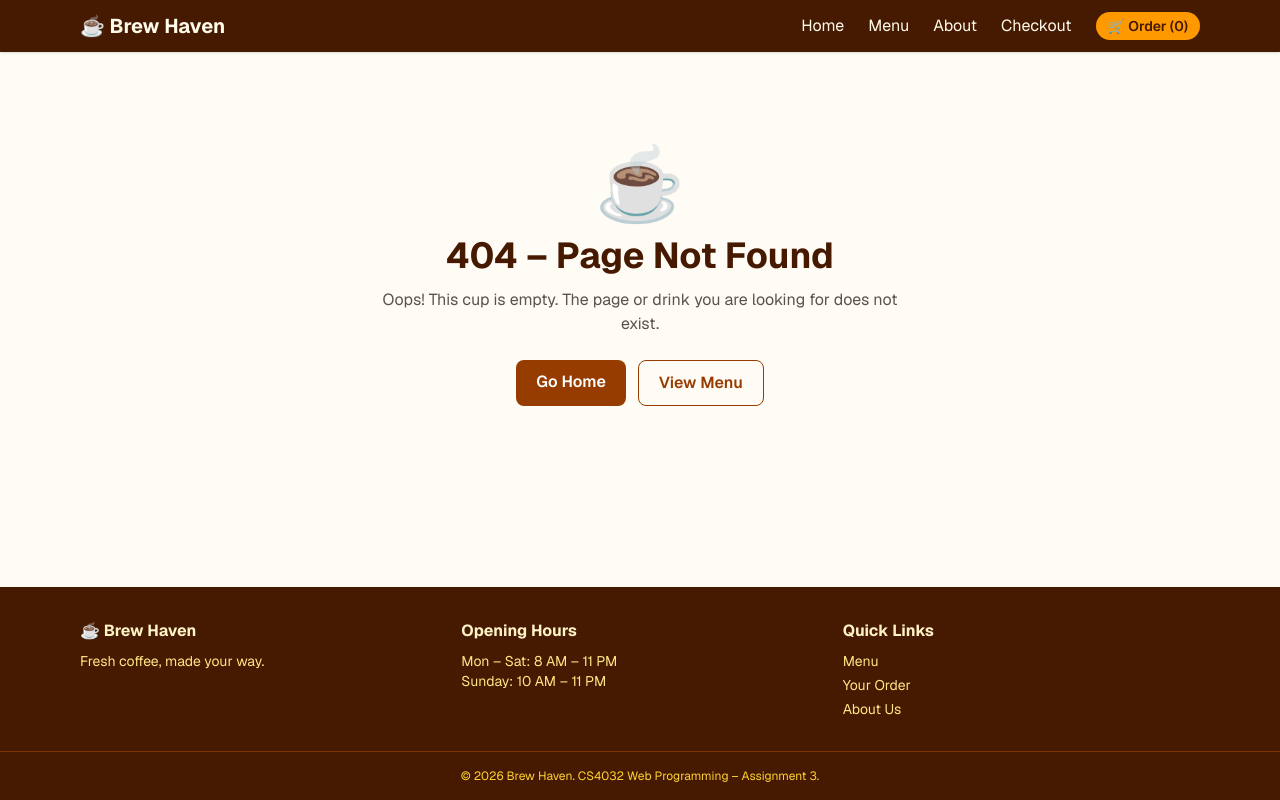
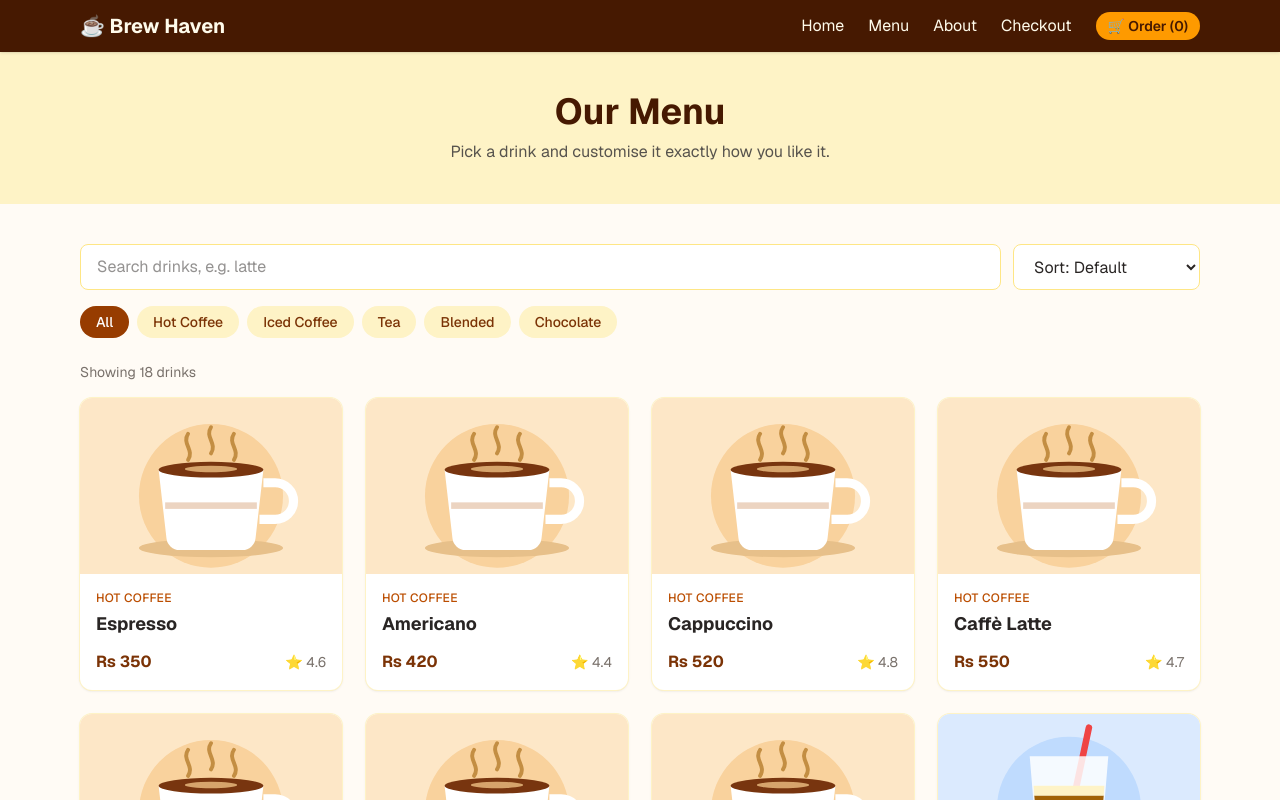
Before and after one commit to sannan45khan-lang/coffee-shop-A3, a Next.js app: page /menu in a window 1280 px wide. Before the commit this address had no page. Shown: the top 800 px of the page. Built offline with nearby package versions, Linux system fonts and the light colour scheme.

Commit message:
Add menu listing with search, filter and sort, drink detail dynamic route and loading page

```diff
--- /dev/null
+++ b/app/menu/[id]/page.tsx
@@ -0,0 +1,76 @@
+import type { Metadata } from "next";
+import Image from "next/image";
+import Link from "next/link";
+import { notFound } from "next/navigation";
+import { drinks, getDrinkById } from "@/data/drinks";
+import DrinkCustomizer from "@/components/DrinkCustomizer";
+
+// Build one page for every drink at build time: /menu/espresso, /menu/cappuccino, ...
+export function generateStaticParams() {
+  return drinks.map((drink) => ({ id: drink.id }));
+}
+
+// Each drink page gets its own title and description.
+export async function generateMetadata({ params }: PageProps<"/menu/[id]">): Promise<Metadata> {
+  const { id } = await params;
+  const drink = getDrinkById(id);
+
+  if (!drink) {
+    return { title: "Drink not found" };
+  }
+  return { title: drink.name, description: drink.description };
+}
+
+// Dynamic route: reads the id from the URL and shows that drink.
+// Server Component; only the DrinkCustomizer inside is a Client Component.
+export default async function DrinkDetailPage({ params }: PageProps<"/menu/[id]">) {
+  const { id } = await params;
+  const drink = getDrinkById(id);
+
+  if (!drink) {
+    notFound(); // shows app/not-found.tsx
+  }
+
+  return (
+    <div className="mx-auto max-w-6xl px-4 py-10">
+      <Link href="/menu" className="text-sm font-medium text-amber-800 hover:underline">
+        ← Back to menu
+      </Link>
+
+      <div className="mt-4 grid gap-8 lg:grid-cols-2">
+        <div>
+          <Image
+            src={drink.image}
+            alt={drink.name}
+            width={600}
+            height={450}
+            priority
+            className="w-full rounded-2xl shadow-md"
+          />
+
+          <p className="mt-6 text-sm font-medium uppercase tracking-wide text-amber-700">{drink.category}</p>
+          <h1 className="text-3xl font-bold text-amber-950 md:text-4xl">{drink.name}</h1>
+          <p className="mt-3 text-stone-600">{drink.description}</p>
+
+          <div className="mt-6 grid grid-cols-3 gap-3 text-center">
+            <div className="rounded-lg bg-amber-100 p-3">
+              <p className="text-xs text-stone-500">From</p>
+              <p className="font-bold text-amber-900">Rs {drink.price}</p>
+            </div>
+            <div className="rounded-lg bg-amber-100 p-3">
+              <p className="text-xs text-stone-500">Calories</p>
+              <p className="font-bold text-amber-900">{drink.calories} kcal</p>
+            </div>
+            <div className="rounded-lg bg-amber-100 p-3">
+              <p className="text-xs text-stone-500">Caffeine</p>
+              <p className="font-bold text-amber-900">{drink.caffeineMg} mg</p>
+            </div>
+          </div>
+          <p className="mt-3 text-sm text-stone-500">⭐ {drink.rating} / 5 customer rating</p>
+        </div>
+
+        <DrinkCustomizer drink={drink} />
+      </div>
+    </div>
+  );
+}
--- /dev/null
+++ b/app/menu/loading.tsx
@@ -0,0 +1,13 @@
+// Shown automatically by Next.js while a /menu page is loading.
+export default function MenuLoading() {
+  return (
+    <div className="mx-auto max-w-6xl px-4 py-10">
+      <p className="mb-6 text-center text-lg font-medium text-amber-800">☕ Brewing the menu...</p>
+      <div className="grid gap-6 sm:grid-cols-2 lg:grid-cols-3 xl:grid-cols-4">
+        {[1, 2, 3, 4, 5, 6, 7, 8].map((n) => (
+          <div key={n} className="h-72 animate-pulse rounded-xl bg-amber-100" />
+        ))}
+      </div>
+    </div>
+  );
+}
--- /dev/null
+++ b/app/menu/page.tsx
@@ -0,0 +1,22 @@
+import type { Metadata } from "next";
+import { drinks } from "@/data/drinks";
+import PageHeader from "@/components/PageHeader";
+import MenuBrowser from "@/components/MenuBrowser";
+
+export const metadata: Metadata = {
+  title: "Menu",
+  description: "Browse all our coffees, teas, frappes and hot chocolates. Search, filter and sort.",
+};
+
+// Server Component: it loads the data and passes it to the MenuBrowser
+// Client Component, which handles search, filter and sort.
+export default function MenuPage() {
+  return (
+    <div>
+      <PageHeader title="Our Menu" subtitle="Pick a drink and customise it exactly how you like it." />
+      <div className="mx-auto max-w-6xl px-4 py-10">
+        <MenuBrowser drinks={drinks} />
+      </div>
+    </div>
+  );
+}
--- /dev/null
+++ b/components/DrinkCard.tsx
@@ -0,0 +1,40 @@
+import Image from "next/image";
+import Link from "next/link";
+import { Drink } from "@/data/types";
+
+// Reused on the Home page (with description + "Popular" label)
+// and on the Menu page (compact, without description).
+
+interface DrinkCardProps {
+  drink: Drink;
+  showDescription?: boolean;
+  label?: string;
+}
+
+export default function DrinkCard({ drink, showDescription = false, label }: DrinkCardProps) {
+  return (
+    <Link
+      href={`/menu/${drink.id}`}
+      className="flex flex-col overflow-hidden rounded-xl bg-white shadow-sm ring-1 ring-amber-100 transition hover:-translate-y-1 hover:shadow-md"
+    >
+      <div className="relative">
+        <Image src={drink.image} alt={drink.name} width={400} height={300} className="h-44 w-full object-cover" />
+        {label && (
+          <span className="absolute left-3 top-3 rounded-full bg-amber-800 px-3 py-1 text-xs font-semibold text-white">
+            {label}
+          </span>
+        )}
+      </div>
+
+      <div className="flex flex-1 flex-col gap-1 p-4">
+        <p className="text-xs font-medium uppercase tracking-wide text-amber-700">{drink.category}</p>
+        <h3 className="text-lg font-bold text-stone-800">{drink.name}</h3>
+        {showDescription && <p className="text-sm text-stone-600">{drink.description}</p>}
+        <div className="mt-auto flex items-center justify-between pt-2">
+          <span className="font-bold text-amber-900">Rs {drink.price}</span>
+          <span className="text-sm text-stone-500">⭐ {drink.rating}</span>
+        </div>
+      </div>
+    </Link>
+  );
+}
--- /dev/null
+++ b/components/MenuBrowser.tsx
@@ -0,0 +1,87 @@
+"use client";
+
+// Client Component: search text, category and sort order are state (useState)
+// that change when the user types or clicks, so this must run in the browser.
+
+import { useState } from "react";
+import { Drink } from "@/data/types";
+import { categories } from "@/data/drinks";
+import DrinkCard from "./DrinkCard";
+import SearchBar from "./SearchBar";
+
+interface MenuBrowserProps {
+  drinks: Drink[];
+}
+
+export default function MenuBrowser({ drinks }: MenuBrowserProps) {
+  const [search, setSearch] = useState("");
+  const [category, setCategory] = useState("All");
+  const [sortBy, setSortBy] = useState("default");
+
+  // 1. Search by name  2. Filter by category
+  let shownDrinks = drinks.filter((drink) => {
+    const matchesSearch = drink.name.toLowerCase().includes(search.toLowerCase());
+    const matchesCategory = category === "All" || drink.category === category;
+    return matchesSearch && matchesCategory;
+  });
+
+  // 3. Sort (we copy the array first so the original stays unchanged)
+  if (sortBy === "price-low") {
+    shownDrinks = [...shownDrinks].sort((a, b) => a.price - b.price);
+  } else if (sortBy === "price-high") {
+    shownDrinks = [...shownDrinks].sort((a, b) => b.price - a.price);
+  } else if (sortBy === "rating") {
+    shownDrinks = [...shownDrinks].sort((a, b) => b.rating - a.rating);
+  } else if (sortBy === "name") {
+    shownDrinks = [...shownDrinks].sort((a, b) => a.name.localeCompare(b.name));
+  }
+
+  return (
+    <div>
+      <div className="mb-4 flex flex-col gap-3 md:flex-row">
+        <div className="md:flex-1">
+          <SearchBar value={search} onChange={setSearch} placeholder="Search drinks, e.g. latte" />
+        </div>
+        <select
+          value={sortBy}
+          onChange={(e) => setSortBy(e.target.value)}
+          className="rounded-lg border border-amber-200 bg-white px-4 py-2.5"
+        >
+          <option value="default">Sort: Default</option>
+          <option value="price-low">Price: Low to High</option>
+          <option value="price-high">Price: High to Low</option>
+          <option value="rating">Top Rated</option>
+          <option value="name">Name: A to Z</option>
+        </select>
+      </div>
+
+      <div className="mb-6 flex flex-wrap gap-2">
+        {["All", ...categories].map((cat) => (
+          <button
+            key={cat}
+            onClick={() => setCategory(cat)}
+            className={`rounded-full px-4 py-1.5 text-sm font-medium transition ${
+              category === cat ? "bg-amber-800 text-white" : "bg-amber-100 text-amber-900 hover:bg-amber-200"
+            }`}
+          >
+            {cat}
+          </button>
+        ))}
+      </div>
+
+      <p className="mb-4 text-sm text-stone-500">Showing {shownDrinks.length} drinks</p>
+
+      {shownDrinks.length === 0 ? (
+        <p className="rounded-xl bg-white p-10 text-center text-stone-500">
+          No drinks match your search. Try another name or category.
+        </p>
+      ) : (
+        <div className="grid gap-6 sm:grid-cols-2 lg:grid-cols-3 xl:grid-cols-4">
+          {shownDrinks.map((drink) => (
+            <DrinkCard key={drink.id} drink={drink} />
+          ))}
+        </div>
+      )}
+    </div>
+  );
+}
--- /dev/null
+++ b/components/SearchBar.tsx
@@ -0,0 +1,19 @@
+// Controlled text input. The parent owns the value and passes onChange.
+
+interface SearchBarProps {
+  value: string;
+  onChange: (value: string) => void;
+  placeholder?: string;
+}
+
+export default function SearchBar({ value, onChange, placeholder = "Search..." }: SearchBarProps) {
+  return (
+    <input
+      type="text"
+      value={value}
+      onChange={(e) => onChange(e.target.value)}
+      placeholder={placeholder}
+      className="w-full rounded-lg border border-amber-200 bg-white px-4 py-2.5 outline-none focus:border-amber-600 focus:ring-2 focus:ring-amber-200"
+    />
+  );
+}
```
